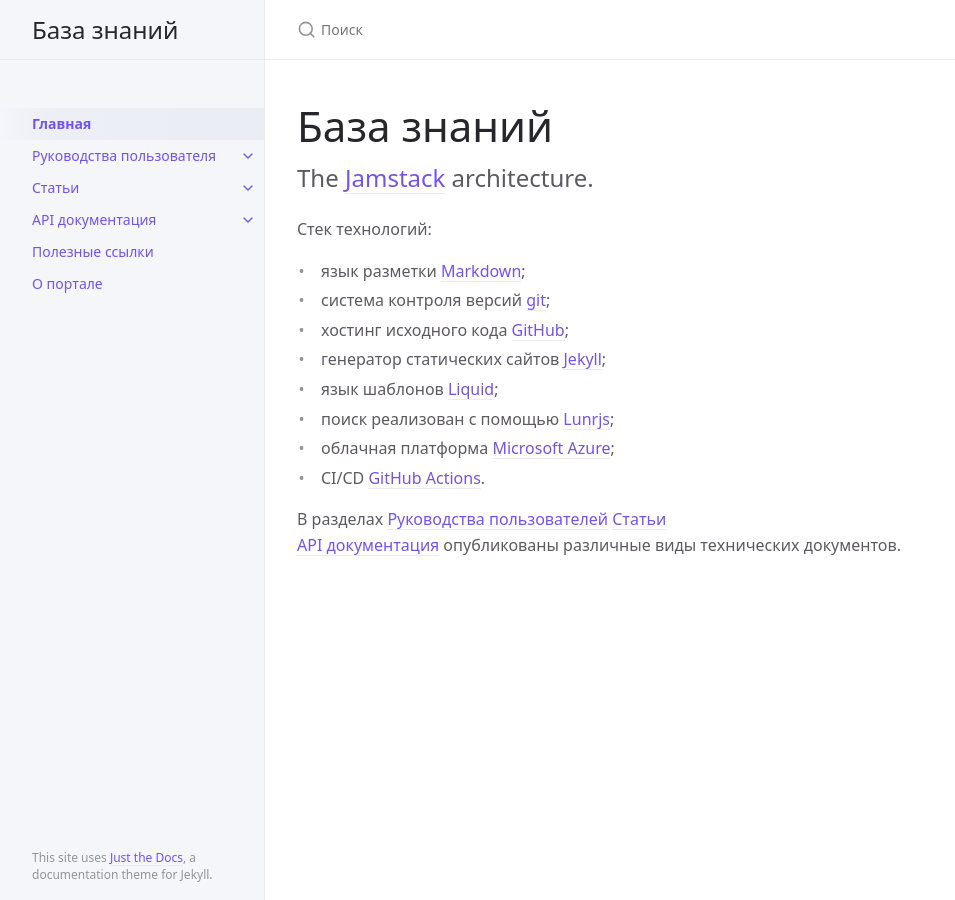
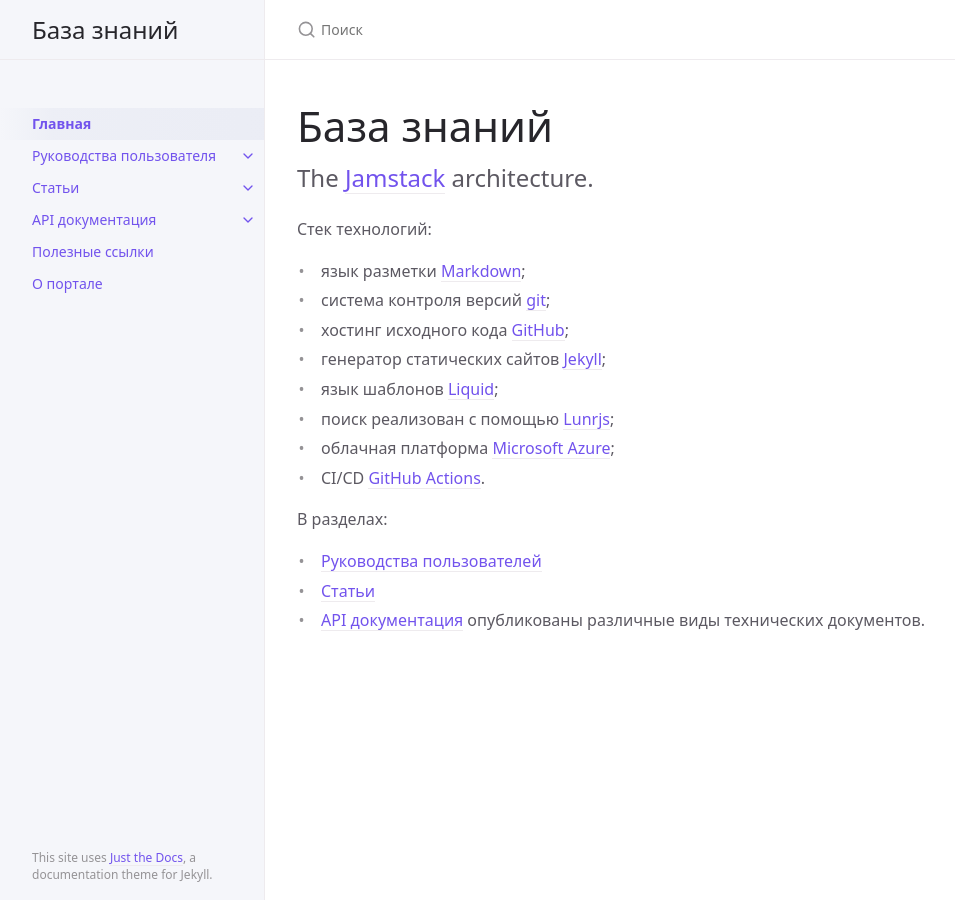
Before and after one commit to sergey-pixel/jekyll-azure-static, a Jekyll site: the page built from index.markdown, in a window 1280 px wide. Shown: the whole page, without its empty margins (107-1062 px from the left). Built offline with Jekyll 4.4.1, drawn with Linux system fonts in a browser that asks for light colours.

```diff
--- a/index.markdown
+++ b/index.markdown
@@ -18,6 +18,8 @@ The [Jamstack](https://jamstack.org) architecture.
  - облачная платформа [Microsoft Azure](https://azure.microsoft.com);
  - CI/CD [GitHub Actions](https://github.com/features/actions).
 
-В разделах [Руководства пользователей](https://www.digit-dev.net/docs/User-manual) [Статьи](https://www.digit-dev.net/docs/Topic)
-[API документация](https://www.gigit-dev.net/docs/API)
+В разделах:
+ - [Руководства пользователей](https://www.digit-dev.net/docs/User-manual)
+ - [Статьи](https://www.digit-dev.net/docs/Topic)
+ - [API документация](https://www.gigit-dev.net/docs/API)
 опубликованы различные виды технических документов.
```
